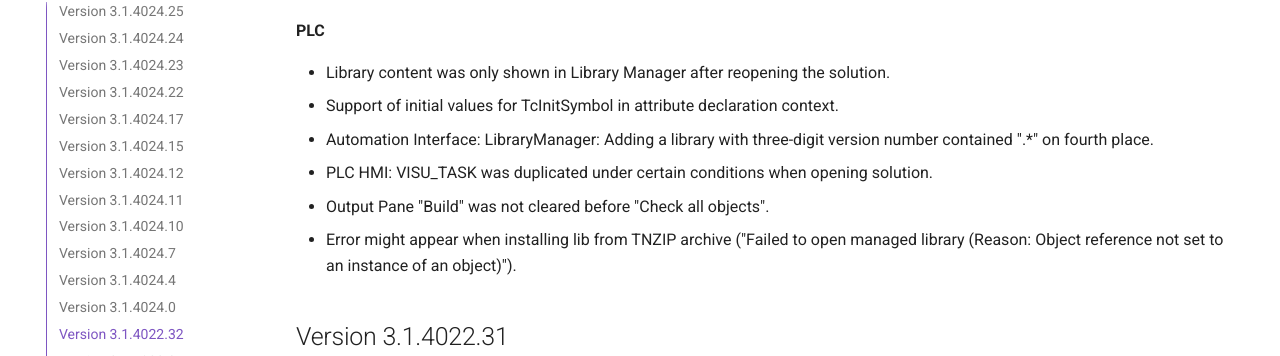
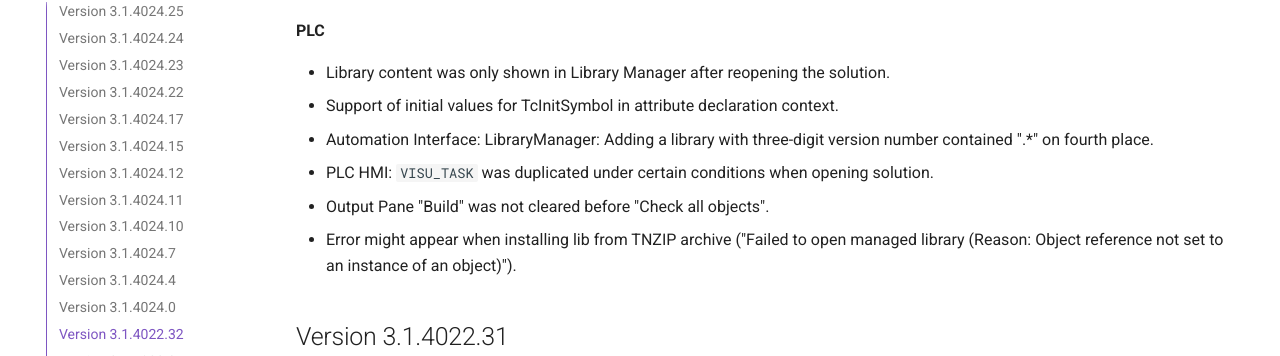
Before and after one commit to Roald87/TwinCatChangelog, an MkDocs documentation site: the page built from docs/tc3.md, in a window 1280 px wide and 900 px high, scrolled down 8476 px. Shown: the part 97-453 px from the top of the window. Built offline with MkDocs 1.6.1 and Material for MkDocs 9.7.7, drawn with Linux system fonts in a browser that asks for light colours; comment, search, counter and statistics services are not loaded.

```diff
--- a/docs/tc3.md
+++ b/docs/tc3.md
@@ -275,7 +275,7 @@
 - Library content was only shown in Library Manager after reopening the solution.
 - Support of initial values for TcInitSymbol in attribute declaration context.
 - Automation Interface: LibraryManager: Adding a library with three-digit version number contained ".\*" on fourth place.
-- PLC HMI: VISU_TASK was duplicated under certain conditions when opening solution.
+- PLC HMI: `VISU_TASK` was duplicated under certain conditions when opening solution.
 - Output Pane "Build" was not cleared before "Check all objects".
 - Error might appear when installing lib from TNZIP archive ("Failed to open managed library (Reason: Object reference not set to an instance of an object)").
 
```
Also changed, not shown: 1 other file.
